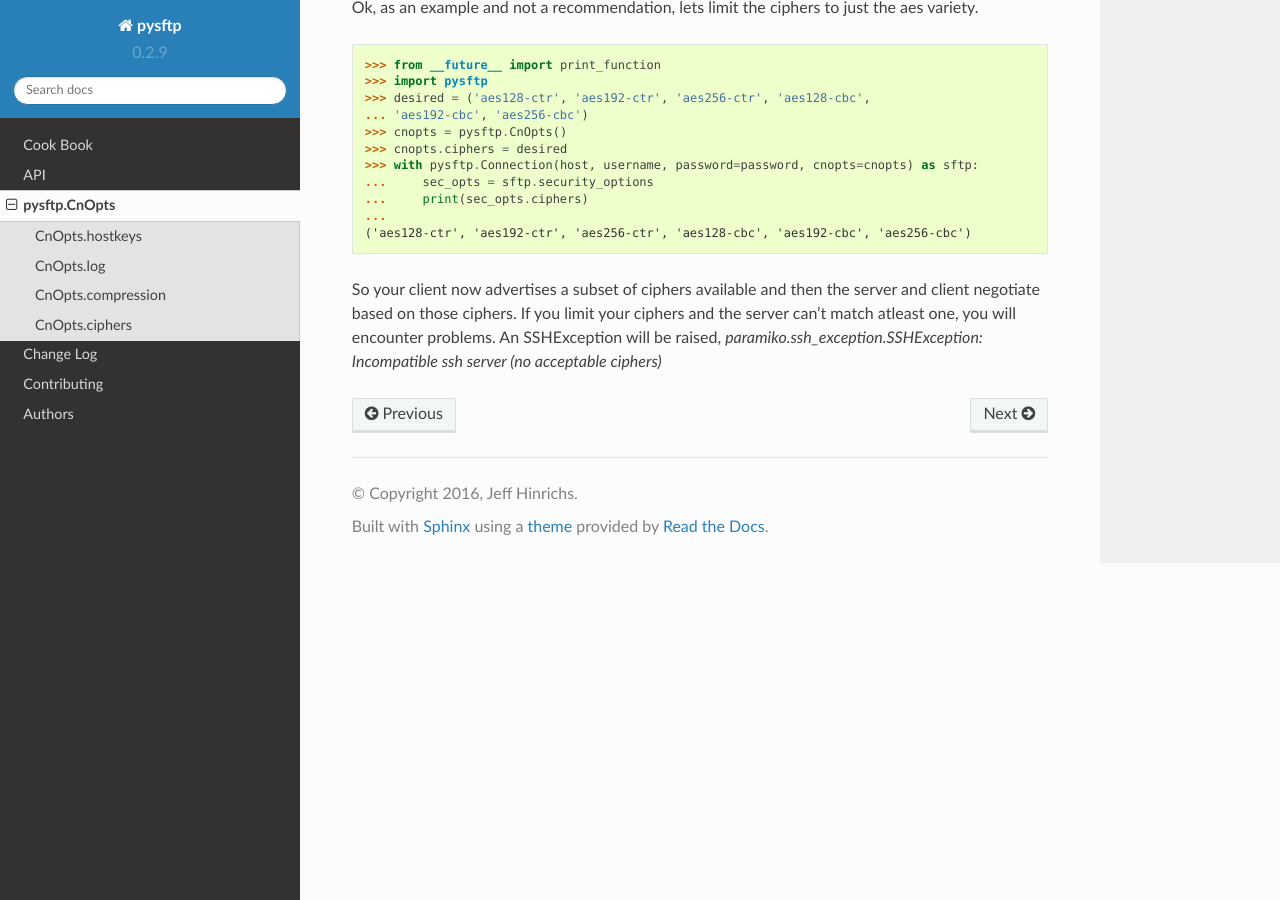
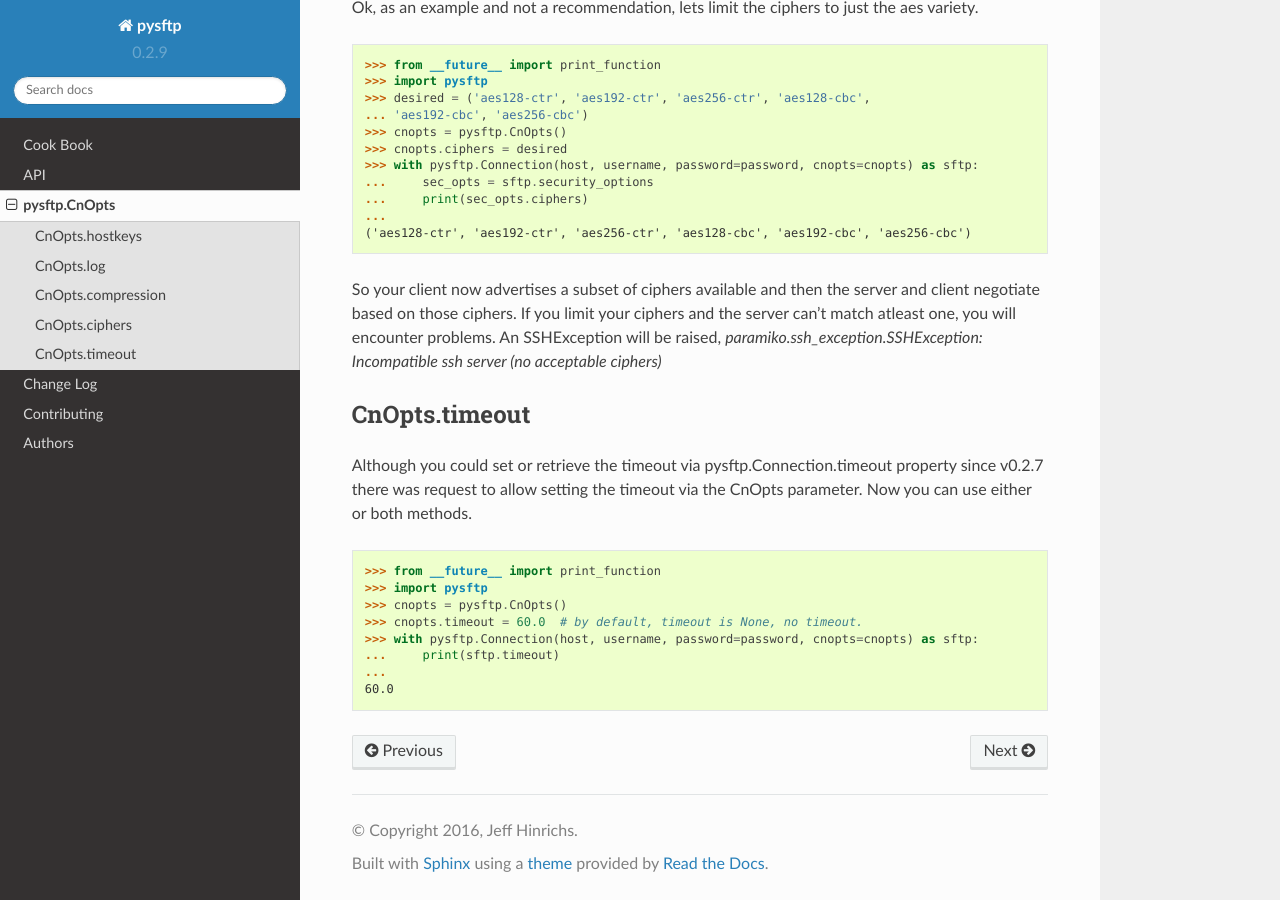
Before and after one commit to sailfish009/pysftp, a Sphinx documentation site: the page built from docs/cnopts.rst, in a window 1280 px wide and 900 px high, scrolled down 3540 px. Built offline with Sphinx 7.4.7 and the Read the Docs theme 2.0.0, drawn with Linux system fonts in a browser that asks for light colours.

Commit message:
added CnOpts.timeout so it can be set when the .Connection is created. Closes issue #85 (7312281)

```diff
--- a/docs/changes.rst
+++ b/docs/changes.rst
@@ -8,7 +8,9 @@
     released in v0.2.9
   * bugfix: host and port information not displaying correctly in
     ConnectionException (issue #92)
-  *
+  * added CnOpts.timeout - can now set time timeout in the .Connection method
+    instead of using the .Connection.timeout property.  Usage is
+    interchangeable. (issue #85)
 
 * 0.2.9 (released 2016-07-04)
 
--- a/docs/cnopts.rst
+++ b/docs/cnopts.rst
@@ -221,3 +221,21 @@
 and the server can't match atleast one, you will encounter problems. An
 SSHException will be raised, `paramiko.ssh_exception.SSHException: Incompatible
 ssh server (no acceptable ciphers)`
+
+
+CnOpts.timeout
+--------------
+Although you could set or retrieve the timeout via pysftp.Connection.timeout
+property since v0.2.7 there was request to allow setting the timeout via the
+CnOpts parameter.  Now you can use either or both methods.
+
+.. code-block:: pycon
+
+    >>> from __future__ import print_function
+    >>> import pysftp
+    >>> cnopts = pysftp.CnOpts()
+    >>> cnopts.timeout = 60.0  # by default, timeout is None, no timeout.
+    >>> with pysftp.Connection(host, username, password=password, cnopts=cnopts) as sftp:
+    ...     print(sftp.timeout)
+    ...
+    60.0
```
Also changed, not shown: pysftp/__init__.py (+9 -4 lines), 5 other files.
